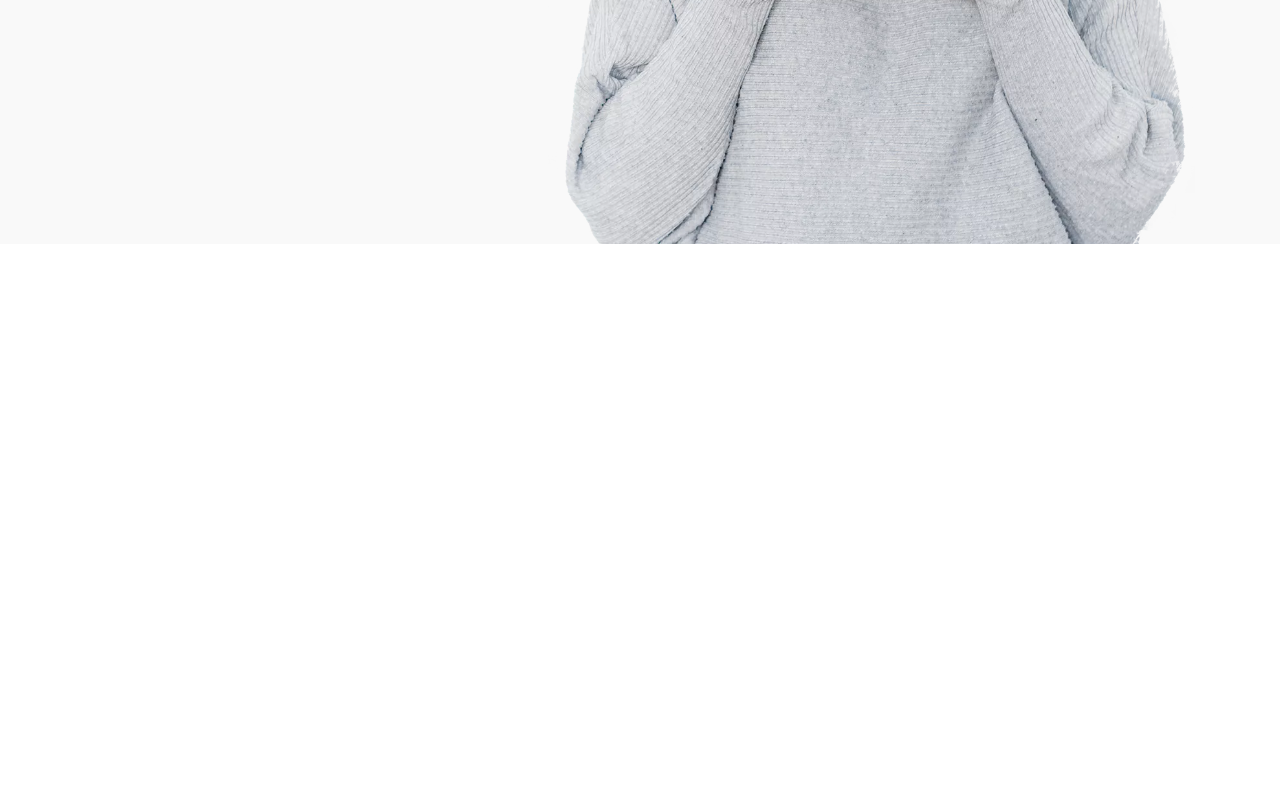
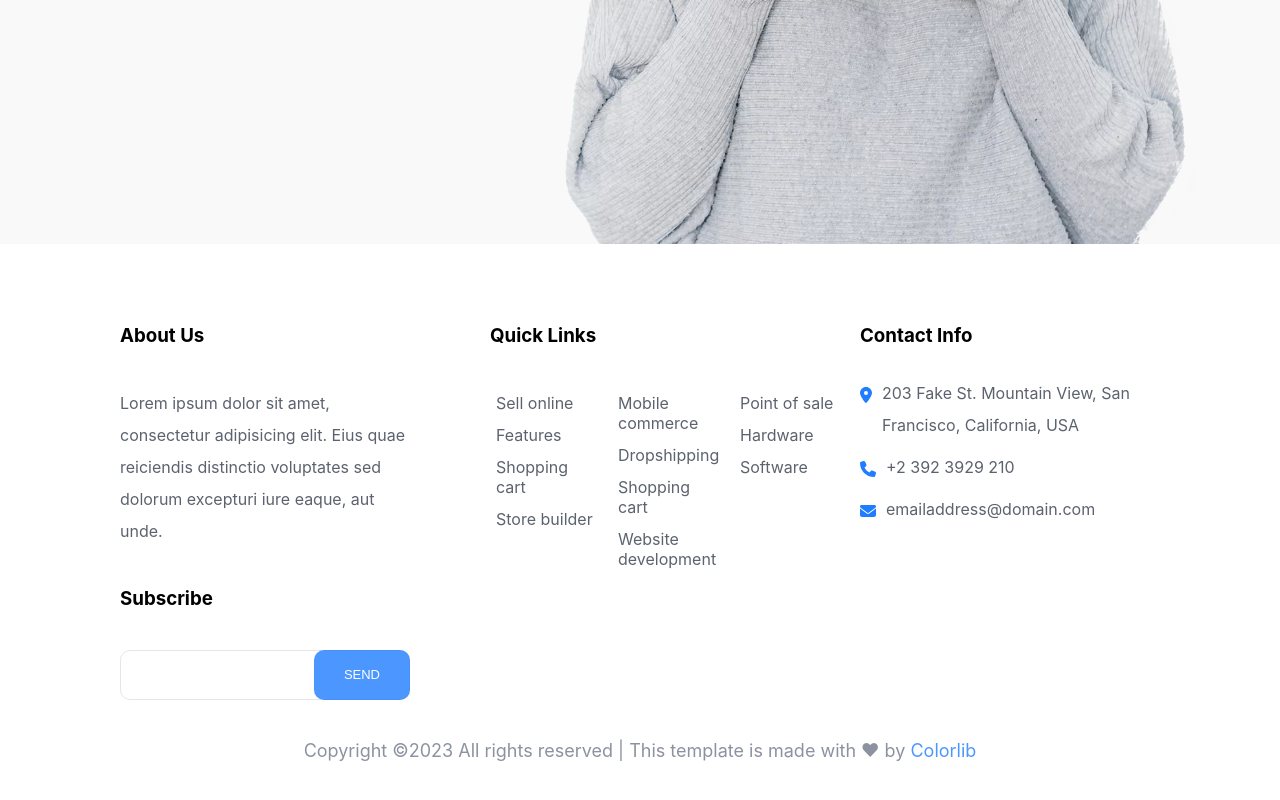
Before and after one commit to alicanov98/Dealers-template, a React (Create React App) app: page / in a window 1280 px wide. Shown: the part 556-1356 px from the top of the page. Before the commit the page ends 800 px from the top, so only its background shows below. Built offline with nearby package versions, Linux system fonts and the light colour scheme.

Commit message:
feat: added footer

```diff
--- a/src/App.js
+++ b/src/App.js
@@ -1,5 +1,6 @@
 import { Routes, Route } from "react-router-dom";
 import Header from "./components/Header";
+import Footer from "./components/Footer";
 import Collection from "./pages/Collection";
 import Catalogs from "./pages/Catalogs";
 import Contact from "./pages/Contact";
@@ -16,7 +17,7 @@ function App() {
         <Route path="/catalogs" element={<Catalogs />} />
         <Route path="/contact" element={<Contact />} />
       </Routes>
-
+      <Footer/>
     </div>
   );
 }
--- a/src/assets/scss/components/_footer.scss
+++ b/src/assets/scss/components/_footer.scss
@@ -0,0 +1,107 @@
+footer{
+    width: 100%;
+    height: auto;
+    .container{
+        min-width: 80%;
+        height: auto;
+        margin:50px auto;
+        display: flex;
+        flex-direction: column;
+        row-gap: 40px;
+        align-items: center;
+        .footer_top{
+            width: 100%;
+            display: flex;
+            column-gap: 70px;
+            flex-wrap: wrap;
+            justify-content: center;
+            div{
+                display: flex;
+                flex-direction: column;
+                width: 300px;
+                row-gap: 10px;
+                h3{
+                    margin-bottom: 30px;
+                    margin-top: 30px;
+                }
+                p{
+                    color: rgb(92, 98, 110);
+                    line-height: 2;
+                }
+                div{
+                    display: flex;
+                    flex-direction: row;
+                    column-gap: 40px;
+                    position: relative;
+                    ul{
+                        display: flex;
+                        flex-direction: column;
+                        li{
+                            margin:6px;
+                            width:100px;
+                            a{
+                                text-decoration: none;
+                                color: rgb(92, 98, 110);
+                                transition: all 0.4s ease-in-out;
+                                &:hover{
+                                    color:#207dff;
+                                }
+                            }
+                        }
+                    }
+                    input{
+                        width: 290px;
+                        height: 50px;
+                        padding:2px 110px 2px 5px;
+                        outline: none;
+                        border:1px solid rgb(231, 230, 230);
+                        border-radius: 10px;
+                        font-size: 18px;
+                        &:active,&:focus{
+                            border:1px solid #207dff;
+                        }
+                    }
+
+                    button{
+                        position: absolute;
+                        top:0;
+                        right:0;
+                        height: 50px;
+                        border: none;
+                        background-color: #207dff;
+                        color:white;
+                        opacity: 0.8;
+                        border-radius: 10px;
+                        &:hover{
+                            opacity: 1;
+                        }
+                    }
+                    &:nth-child(n+2){
+                        align-items: flex-start;
+                        column-gap: 10px;
+                    }
+                    p{
+                        transform: translateY(-10px);
+                        color: rgb(92, 98, 110);
+                    }
+                }
+            }
+        }
+        .footer_bottom{
+            p{
+                font-size: 18px;
+                color: rgb(140, 146, 160);
+                text-align: center;
+                span{
+                    color:#207dff;
+                    opacity: 0.8;
+                    transition: all 0.2s ease-in-out;
+                    &:hover{
+                        cursor: pointer;
+                        opacity: 1;
+                    }
+                }
+            }
+        }
+    }
+}
--- a/src/components/Footer.jsx
+++ b/src/components/Footer.jsx
@@ -0,0 +1,96 @@
+import { FontAwesomeIcon } from "@fortawesome/react-fontawesome";
+import {
+  faEnvelope,
+  faPhone,
+  faLocationDot,
+} from "@fortawesome/free-solid-svg-icons";
+const Footer = () => {
+  return (
+    <footer>
+      <div className="container">
+        <div className="footer_top">
+          <div>
+            <h3>About Us</h3>
+            <p>
+              Lorem ipsum dolor sit amet, consectetur adipisicing elit. Eius
+              quae reiciendis distinctio voluptates sed dolorum excepturi iure
+              eaque, aut unde.
+            </p>
+            <h3>Subscribe</h3>
+            <div>
+              <input type="text"></input>
+              <button>SEND</button>
+            </div>
+          </div>
+          <div>
+            <h3>Quick Links</h3>
+            <div>
+            <ul>
+              <li>
+                <a href="#">Sell online</a>
+              </li>
+              <li>
+                <a href="#">Features</a>
+              </li>
+              <li>
+                <a href="#">Shopping cart</a>
+              </li>
+              <li>
+                <a href="#">Store builder</a>
+              </li>
+            </ul>
+            <ul>
+              <li>
+                <a href="#">Mobile commerce</a>
+              </li>
+              <li>
+                <a href="#">Dropshipping</a>
+              </li>
+              <li>
+                <a href="#">Shopping cart</a>
+              </li>
+              <li>
+                <a href="#">Website development</a>
+              </li>
+            </ul>
+            <ul>
+              <li>
+                <a href="#">Point of sale</a>
+              </li>
+              <li>
+                <a href="#">Hardware</a>
+              </li>
+              <li>
+                <a href="#">Software</a>
+              </li>
+            </ul>
+            </div>
+          </div>
+          <div>
+            <h3>Contact Info</h3>
+            <div>
+              <FontAwesomeIcon icon={faLocationDot} style={{ color: '#207dff'}}/>
+              <p>203 Fake St. Mountain View, San Francisco, California, USA</p>
+            </div>
+            <div>
+              <FontAwesomeIcon icon={faPhone}  style={{ color: '#207dff'}}/>
+              <p>+2 392 3929 210</p>
+            </div>
+            <div>
+              <FontAwesomeIcon icon={faEnvelope} style={{ color: '#207dff'}} />
+              <p>emailaddress@domain.com</p>
+            </div>
+          </div>
+        </div>
+        <div className="footer_bottom">
+          <p>
+            Copyright ©2023 All rights reserved | This template is made with
+            &hearts; by <span>Colorlib</span>
+          </p>
+        </div>
+      </div>
+    </footer>
+  );
+};
+
+export default Footer;
```
